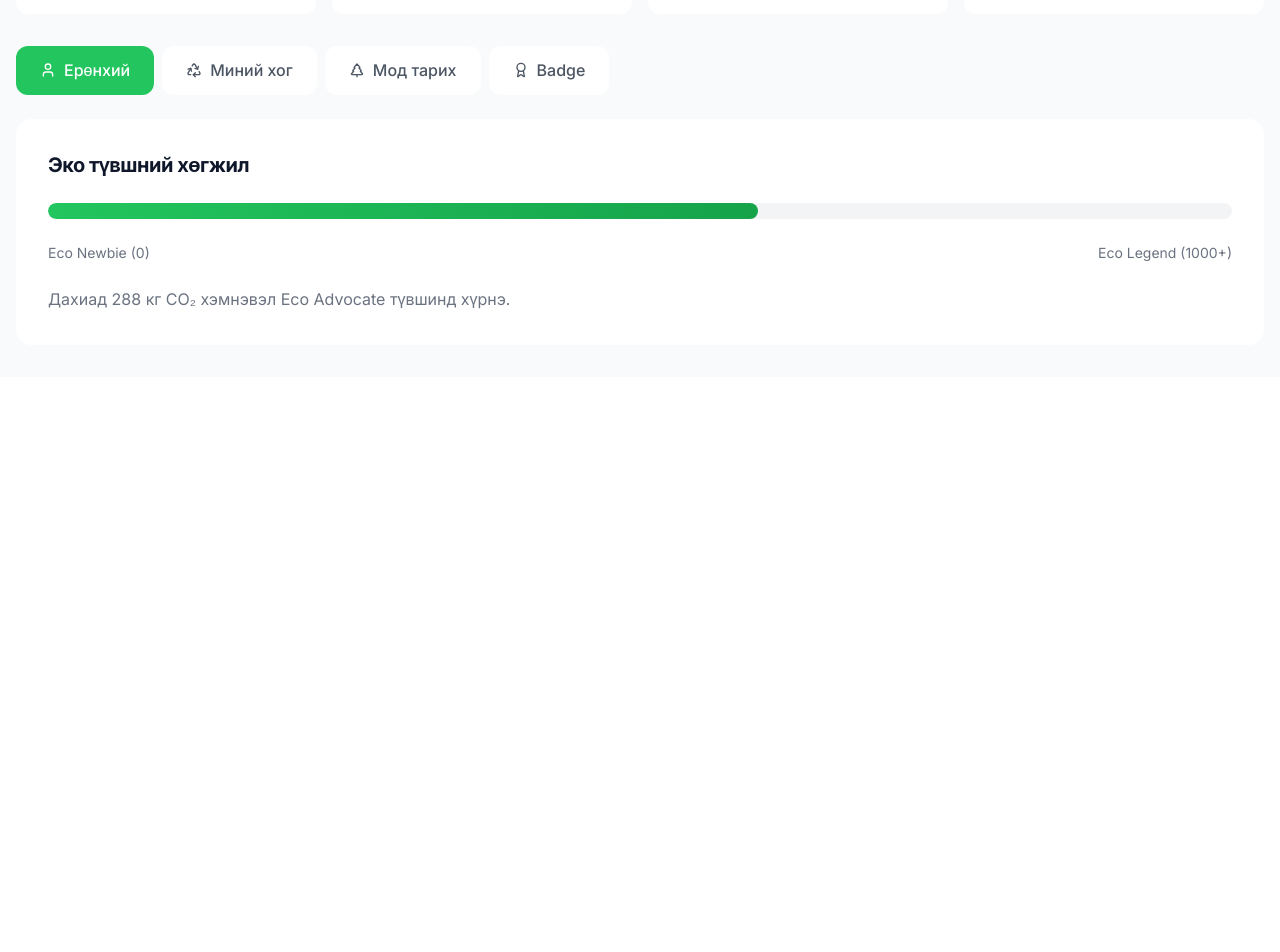
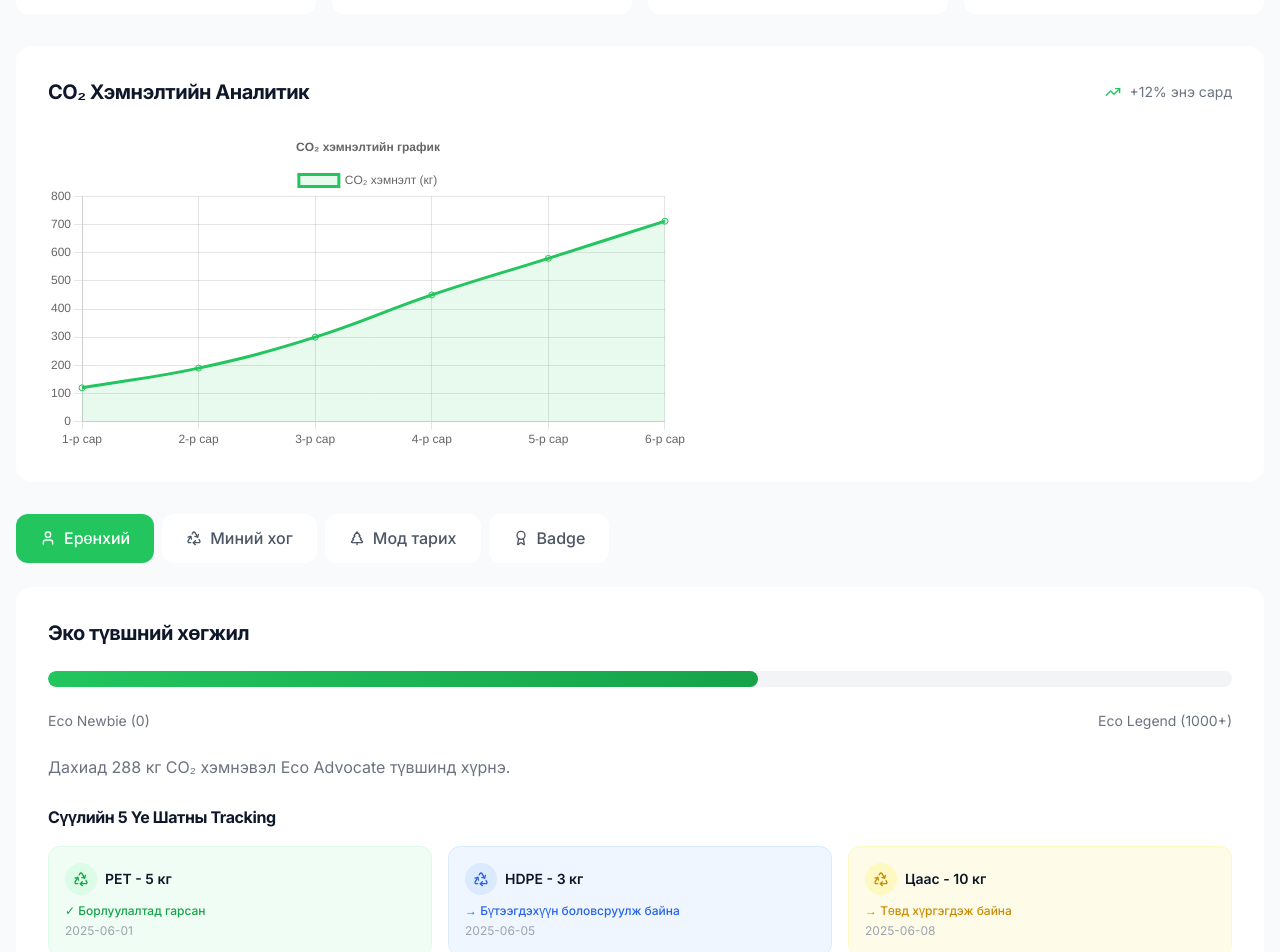
Before and after one commit to Tur-Erdene/greenloop-ai, a Next.js app in the folder greenloop-platform/: page /dashboard in a window 1280 px wide. Shown: the part 440-1392 px from the top of the page. Before the commit the page ends 817 px from the top, so only its background shows below. Built offline with nearby package versions, Linux system fonts and the light colour scheme.

Commit message:
feat: add middleware for admin protection, enhance dashboard with CO2 chart and 5-stage tracking, update tracking page

```diff
--- a/greenloop-platform/app/dashboard/page.tsx
+++ b/greenloop-platform/app/dashboard/page.tsx
@@ -1,7 +1,17 @@
 'use client';
 
 import React, { useState } from 'react';
-import { User, Award, Leaf, Recycle, TreePine, TrendingUp } from 'lucide-react';
+import dynamic from 'next/dynamic';
+import { User, Award, Leaf, Recycle, TreePine, TrendingUp, MapPin, Navigation } from 'lucide-react';
+
+const Chart = dynamic(() => import('react-chartjs-2').then((mod) => {
+  const { Chart: ChartJS, CategoryScale, LinearScale, PointElement, LineElement, Title, Tooltip, Legend, Filler } = require('chart.js');
+  ChartJS.register(CategoryScale, LinearScale, PointElement, LineElement, Title, Tooltip, Legend, Filler);
+  return mod.Line;
+}), {
+  ssr: false,
+  loading: () => <div className="h-64 bg-gray-100 rounded-xl animate-pulse" />
+});
 
 export default function Dashboard() {
   const [activeTab, setActiveTab] = useState('overview');
@@ -32,6 +42,38 @@ export default function Dashboard() {
     { name: 'Tree Saver', icon: '🌳', description: '100 кг CO₂ хэмнэсэн', earned: true },
     { name: 'Climate Protector', icon: '🌍', description: '500 кг CO₂ хэмнэсэн', earned: false },
   ];
+
+  const chartData = {
+    labels: ['1-р сар', '2-р сар', '3-р сар', '4-р сар', '5-р сар', '6-р сар'],
+    datasets: [
+      {
+        label: 'CO₂ хэмнэлт (кг)',
+        data: [120, 190, 300, 450, 580, 712],
+        borderColor: '#22c55e',
+        backgroundColor: 'rgba(34, 197, 94, 0.1)',
+        fill: true,
+        tension: 0.4,
+      },
+    ],
+  };
+
+  const chartOptions = {
+    responsive: true,
+    plugins: {
+      legend: {
+        position: 'top' as const,
+      },
+      title: {
+        display: true,
+        text: 'CO₂ хэмнэлтийн график',
+      },
+    },
+    scales: {
+      y: {
+        beginAtZero: true,
+      },
+    },
+  };
 
   return (
     <div className="min-h-screen bg-gray-50 pt-20">
@@ -67,6 +109,20 @@ export default function Dashboard() {
           ))}
         </div>
 
+        {/* CO2 Chart */}
+        <div className="bg-white rounded-2xl p-8 mb-8">
+          <div className="flex items-center justify-between mb-6">
+            <h2 className="text-xl font-bold">CO₂ Хэмнэлтийн Аналитик</h2>
+            <div className="flex items-center gap-2 text-sm text-gray-500">
+              <TrendingUp className="w-4 h-4 text-green-500" />
+              <span>+12% энэ сард</span>
+            </div>
+          </div>
+          <div className="h-80">
+            <Chart data={chartData} options={chartOptions} />
+          </div>
+        </div>
+
         {/* Tabs */}
         <div className="flex gap-2 mb-6 overflow-x-auto">
           {tabs.map((tab) => (
@@ -98,6 +154,43 @@ export default function Dashboard() {
                 <span>Eco Legend (1000+)</span>
               </div>
               <p className="text-gray-500">Дахиад 288 кг CO₂ хэмнэвэл Eco Advocate түвшинд хүрнэ.</p>
+
+              {/* 5-Stage Tracking Summary */}
+              <div className="mt-8">
+                <h3 className="font-bold mb-4">Сүүлийн 5 Ye Шатны Tracking</h3>
+                <div className="grid md:grid-cols-3 gap-4">
+                  <div className="p-4 bg-green-50 rounded-xl border border-green-100">
+                    <div className="flex items-center gap-2 mb-2">
+                      <div className="w-8 h-8 bg-green-100 rounded-full flex items-center justify-center">
+                        <Recycle className="w-4 h-4 text-green-600" />
+                      </div>
+                      <span className="font-semibold text-sm">PET - 5 кг</span>
+                    </div>
+                    <div className="text-xs text-green-600 font-medium">✓ Борлуулалтад гарсан</div>
+                    <div className="text-xs text-gray-400 mt-1">2025-06-01</div>
+                  </div>
+                  <div className="p-4 bg-blue-50 rounded-xl border border-blue-100">
+                    <div className="flex items-center gap-2 mb-2">
+                      <div className="w-8 h-8 bg-blue-100 rounded-full flex items-center justify-center">
+                        <Recycle className="w-4 h-4 text-blue-600" />
+                      </div>
+                      <span className="font-semibold text-sm">HDPE - 3 кг</span>
+                    </div>
+                    <div className="text-xs text-blue-600 font-medium">→ Бүтээгдэхүүн боловсруулж байна</div>
+                    <div className="text-xs text-gray-400 mt-1">2025-06-05</div>
+                  </div>
+                  <div className="p-4 bg-yellow-50 rounded-xl border border-yellow-100">
+                    <div className="flex items-center gap-2 mb-2">
+                      <div className="w-8 h-8 bg-yellow-100 rounded-full flex items-center justify-center">
+                        <Recycle className="w-4 h-4 text-yellow-600" />
+                      </div>
+                      <span className="font-semibold text-sm">Цаас - 10 кг</span>
+                    </div>
+                    <div className="text-xs text-yellow-600 font-medium">→ Төвд хүргэгдэж байна</div>
+                    <div className="text-xs text-gray-400 mt-1">2025-06-08</div>
+                  </div>
+                </div>
+              </div>
             </div>
           )}
 
@@ -147,6 +240,10 @@ export default function Dashboard() {
                 <div className="font-semibold text-primary-dark mb-2">GPS Байршил:</div>
                 <div className="text-sm text-gray-600">47.9187°N, 106.9176°E</div>
                 <div className="text-sm text-gray-500">Монголын ойн нөхөн сэргээлт</div>
+                <div className="mt-3 flex items-center gap-2">
+                  <MapPin className="w-4 h-4 text-primary" />
+                  <span className="text-xs text-primary">Google Maps дээр харах</span>
+                </div>
               </div>
             </div>
           )}
```
Also changed, not shown: greenloop-platform/middleware.ts (added, +22 -0 lines).
